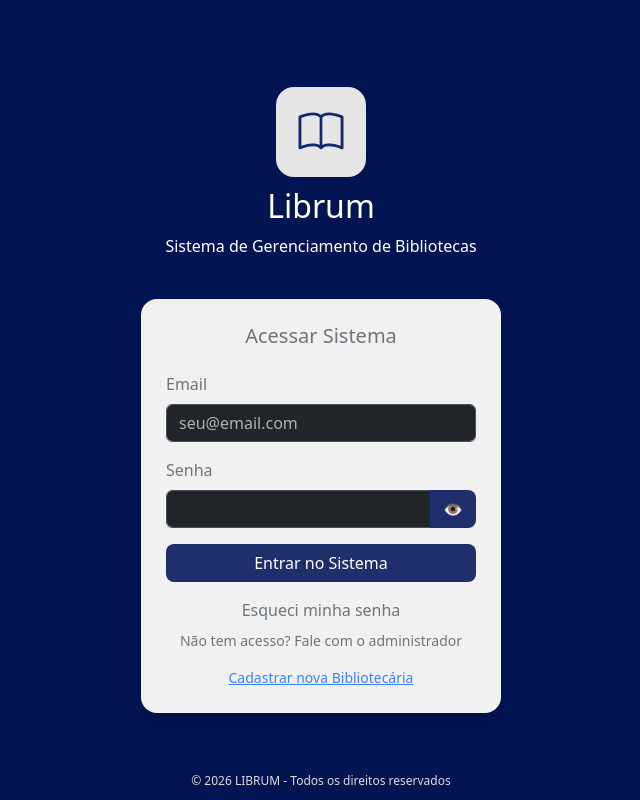
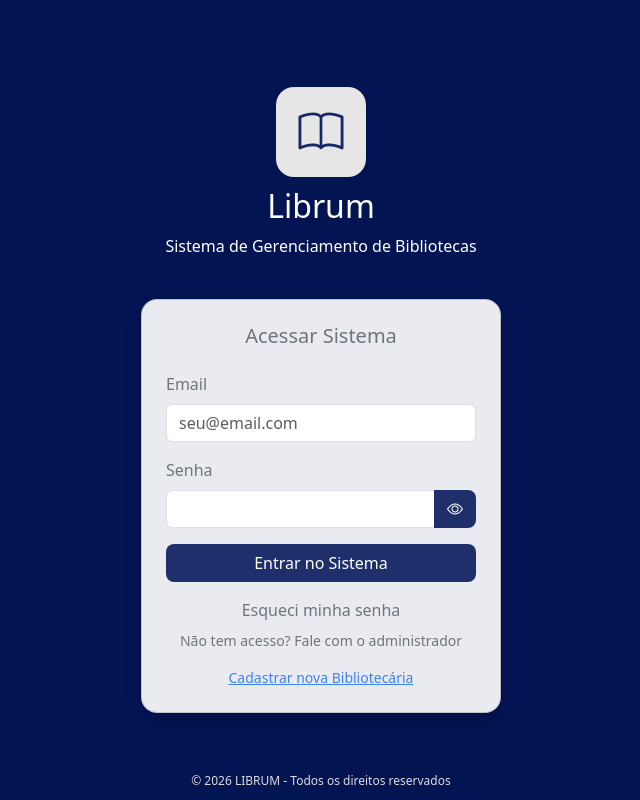
Before and after one commit to Librum-SGB/FRONT, an Angular app in the folder Librum/: page / in a window 1280 px wide. Shown: the whole page, without its empty margins (319-959 px from the left). Built offline with nearby package versions, Linux system fonts and the light colour scheme.

Commit message:
feat: ajustes de design

```diff
--- a/Librum/src/app/pages/tela-login/tela-login.html
+++ b/Librum/src/app/pages/tela-login/tela-login.html
@@ -1,4 +1,4 @@
-<div class="login-container">
+<div class="login-container" data-bs-theme="light">
 
   <!-- TOPO -->
   <div class="login-header">
@@ -30,7 +30,7 @@
                [(ngModel)]="senha">
 
         <button class="btn btn-eye" type="button" (click)="toggleSenha()">
-          👁
+          <i class="bi" [ngClass]="mostrarSenha ? 'bi-eye-slash' : 'bi-eye'"></i>
         </button>
       </div>
     </div>
--- a/Librum/src/app/pages/tela-login/tela-login.scss
+++ b/Librum/src/app/pages/tela-login/tela-login.scss
@@ -19,7 +19,7 @@
 .card {
   width: 360px;
   border-radius: 16px;
-  background: #f1f1f1;
+  background: #ffffffea;
 }
 
 
```
